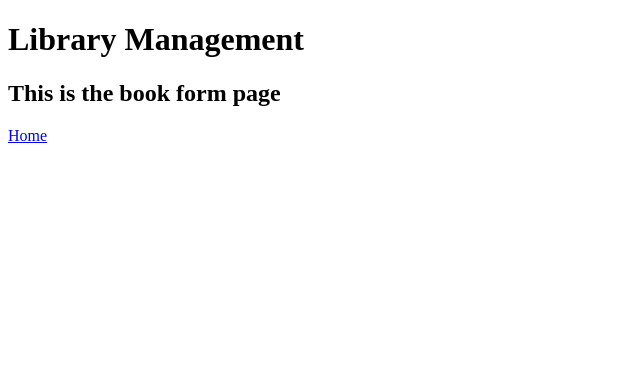
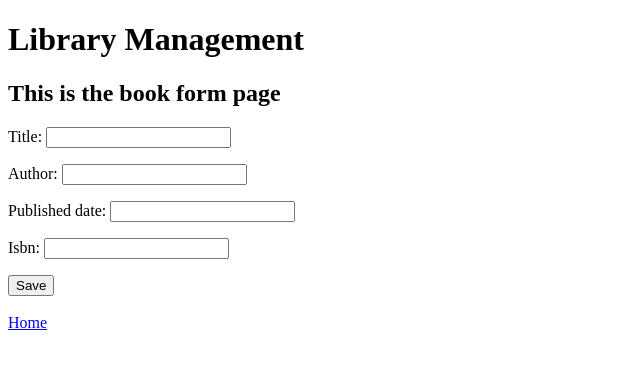
Before and after one commit to SamanZhi/Saman_lib, a Django app: page /book_form/ in a window 1280 px wide. Shown: the top 369 px of the page, without its empty margins (0-640 px from the left). Run offline with Django 5.2, Linux system fonts and the light colour scheme.

Commit message:
implement form into project

```diff
--- /dev/null
+++ b/library_app/forms.py
@@ -0,0 +1,13 @@
+from django import forms
+from .models import Book
+
+class BookForm(forms.ModelForm):
+
+    class Meta:
+        model = Book
+        fields = [
+            'title',
+            'author',
+            'published_date',
+            'isbn',
+        ]
--- a/library_app/urls.py
+++ b/library_app/urls.py
@@ -4,7 +4,6 @@ from . import views
 urlpatterns = [
     path('', views.main, name='main_page'),
     path('book_list/', views.book_list, name='book_list'),
-    # path('book_detail/', views.book_detail, name='book_detail'),
     path('book_detail/<int:id>/', views.book_detail, name='book_detail'),
     path('book_form/', views.book_create_update, name='book_form'),
 ]
--- a/library_app/views.py
+++ b/library_app/views.py
@@ -1,5 +1,6 @@
-from django.shortcuts import render
+from django.shortcuts import render, redirect
 from .models import Book
+from .forms import BookForm
 
 # Create your views here.
 def main(request):
@@ -16,4 +17,14 @@ def book_detail(request, id):
     return render(request, 'library_app/book_detail.html', context)
 
 def book_create_update(request):
-    return render(request, 'library_app/book_form.html')
+    if request.method == 'POST':
+        form = BookForm(request.POST)
+
+        if form.is_valid():
+            form.save()
+            return redirect('book_list')
+
+    else:
+        form = BookForm()
+
+    return render(request, 'library_app/book_form.html', {'form': form})
--- a/templates/library_app/book_form.html
+++ b/templates/library_app/book_form.html
@@ -8,4 +8,10 @@ book form page
 
 {% block content %}
  <h2>This is the book form page</h2>
+ <form method='POST'>
+    {% csrf_token %}
+    {{ form.as_p }}
+    <button type='submit'>Save</button>
+</form>
+ <br>
 {% endblock %}
--- a/templates/library_app/book_list.html
+++ b/templates/library_app/book_list.html
@@ -9,10 +9,10 @@ Book List page
 {% block content %}
  <h2>This is the book list page</h2>
  <ul>
-    <li>
-    {% for book in books %}
+     {% for book in books %}
+     <li>
         <a href="{% url 'book_detail' book.id %}">
-            <p><b>{{book.title}}</b></p>
+            <b>{{book.title}}</b>
         </a>
         <p>By: <b>{{book.author}}</b></p>
         <hr>
```
Also changed, not shown: templates/library_app/main.html (+5 -3 lines), db.sqlite3.
